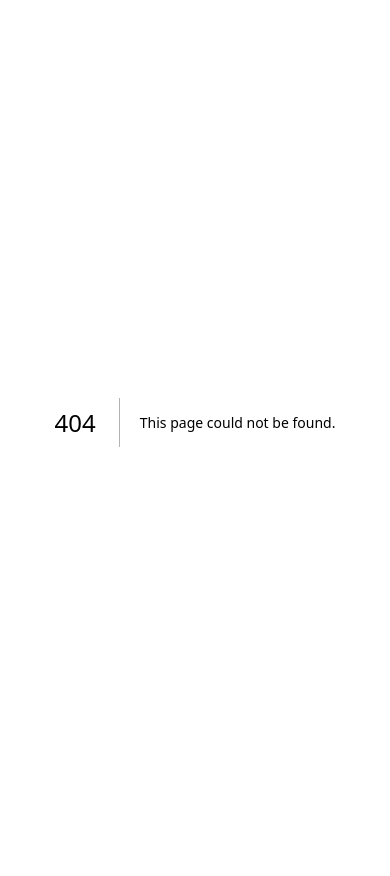
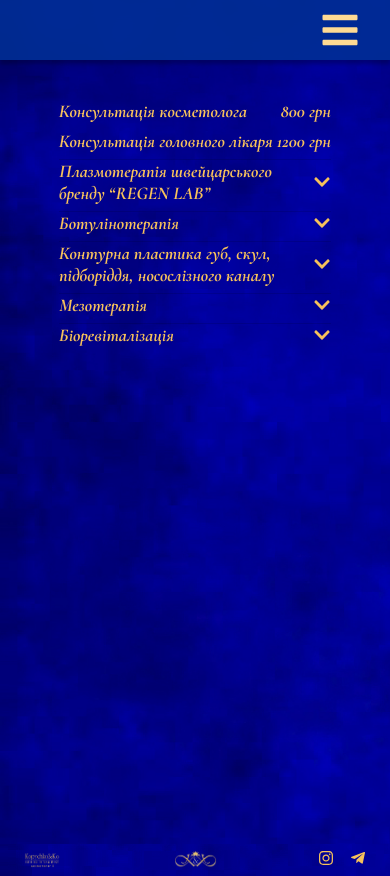
Before and after one commit to MaximKucheriaviy/kolichko-beauty, a Next.js app: page /price-list in a window 390 px wide. Before the commit this address had no page. Before the commit the page ends 844 px from the top, so only its background shows below. Built offline with nearby package versions, Linux system fonts and the light colour scheme; a web font is replaced by a local one.

Commit message:
price mobile ready

```diff
--- a/components/Header/Header.jsx
+++ b/components/Header/Header.jsx
@@ -7,10 +7,10 @@ import { FaBars } from "react-icons/fa";
 export const Header = () => {
   return (
     <StyledHeader>
+      <button className="burgerButton">
+        <FaBars className="burger" />
+      </button>
       <Container>
-        <button className="burgerButton">
-          <FaBars className="burger" />
-        </button>
         <nav className="inlineNavigation">
           <ul className="navigation">
             <li>
@@ -29,7 +29,7 @@ export const Header = () => {
               </AnchorLink>
             </li>
             <li>
-              <Link href="/">Ціни</Link>
+              <Link href="/price-list">Ціни</Link>
             </li>
             <li>
               <AnchorLink href="#contacts" offset={40}>
--- a/components/Header/StyledHeader.jsx
+++ b/components/Header/StyledHeader.jsx
@@ -17,6 +17,7 @@ export const StyledHeader = styled.header`
   & .burgerButton {
     display: block;
     margin: 0;
+    margin-right: 30px;
     padding: 0;
     border: none;
     background-color: transparent;
--- a/components/StyledPages/StyledMain.jsx
+++ /dev/null
@@ -1 +0,0 @@
-import styled from "@emotion/styled";
--- /dev/null
+++ b/components/StyledPages/StyledPriceList.jsx
@@ -0,0 +1,75 @@
+import styled from "@emotion/styled";
+
+export const StyledPriceList = styled.section`
+  background-image: url("background.jpg");
+  background-repeat: no-repeat;
+  background-size: cover;
+  background-attachment: fixed;
+  min-height: 100vh;
+  .container {
+    padding-top: 100px;
+    display: flex;
+    flex-direction: column;
+    gap: 8px;
+  }
+
+  & .briceBigItem {
+    display: flex;
+    justify-content: space-between;
+  }
+  & .acordion,
+  & .briceBigItem {
+    & .summary {
+      padding: 0;
+      margin: 0;
+      min-height: 0px;
+      & div {
+        margin: 0;
+      }
+    }
+    & .ditales {
+      & ul {
+        display: flex;
+        flex-direction: column;
+        gap: 10px;
+      }
+      gap: 10px;
+      padding: 0;
+      padding-top: 10px;
+      font-size: 14px;
+    }
+    box-shadow: none;
+    background-color: transparent;
+    font-family: Cormorant;
+    font-size: 18px;
+    font-style: italic;
+    font-weight: 700;
+    line-height: normal;
+    color: #f6c15b;
+  }
+
+  & .icon {
+    fill: rgba(246, 193, 91, 1);
+  }
+
+  & .priceItem {
+    display: flex;
+    justify-content: space-between;
+    gap: 30px;
+    & .circle {
+      width: 4px;
+      height: 4px;
+      border-radius: 50%;
+      background-color: #f6c15b;
+    }
+    & .titleDiv {
+      flex-shrink: 2;
+      display: flex;
+      align-items: center;
+      gap: 8px;
+    }
+    & .price {
+      white-space: nowrap;
+    }
+  }
+`;
--- /dev/null
+++ b/pages/price-list/index.jsx
@@ -0,0 +1,171 @@
+import { Layout } from "@/components/Layout/Layout";
+import { Accordion, AccordionSummary, AccordionDetails } from "@mui/material";
+import { Container } from "@/components/Container/Container";
+import { StyledPriceList } from "@/components/StyledPages/StyledPriceList";
+import { FaChevronDown } from "react-icons/fa";
+
+const MyAcordion = ({ title, children }) => {
+  return (
+    <Accordion elevation={0} disableGutters className="acordion">
+      <AccordionSummary
+        className="summary"
+        expandIcon={<FaChevronDown className="icon" />}
+      >
+        {title}
+      </AccordionSummary>
+      <AccordionDetails className="ditales">{children}</AccordionDetails>
+    </Accordion>
+  );
+};
+
+const PriceItem = ({ title, price }) => {
+  return (
+    <li className="priceItem">
+      <div className="titleDiv">
+        <div className="circle"> </div>
+        <p>{title}</p>
+      </div>
+      <p className="price">{price}</p>
+    </li>
+  );
+};
+
+export default function List() {
+  return (
+    <Layout>
+      <StyledPriceList>
+        <Container className="container">
+          <div className="briceBigItem">
+            <p>Консультація косметолога</p>
+            <p>800 грн</p>
+          </div>
+          <div className="briceBigItem">
+            <p>Консультація головного лікаря </p>
+            <p>1200 грн</p>
+          </div>
+          <MyAcordion title={`Плазмотерапія швейцарського бренду “REGEN LAB”`}>
+            <ul>
+              <PriceItem
+                title={`PRP- терапія “BCT”1 пробірка`}
+                price={"6000 грн"}
+              />
+              <PriceItem
+                title={`PRP- терапія “CELLULAR MATRIX” 1 пробірка`}
+                price={"8000 грн"}
+              />
+              <PriceItem
+                title={`PRP- терапія набір “PLUS”`}
+                price={"430 євро"}
+              />
+              <PriceItem
+                title={`PRP- терапія королівський набір “PLUS”+”CELLULAR MATRIX”`}
+                price={"21000 грн"}
+              />
+              <PriceItem
+                title={`Ліпофілінг системою “REGEN LAB”`}
+                price={"1500 євро"}
+              />
+            </ul>
+          </MyAcordion>
+          <MyAcordion title={`Ботулінотерапія`}>
+            <ul>
+              <PriceItem title={`Чоло (жін/чол)`} price={"3000/3300 грн"} />
+              <PriceItem
+                title={`Міжбрівка (жін/чол)`}
+                price={"3000/3300 грн"}
+              />
+              <PriceItem
+                title={`Чоло+міжбрівка (жін/чол)`}
+                price={"5300/6000 грн"}
+              />
+              <PriceItem title={`Очі (жін/чол)`} price={"2400/3000 грн"} />
+              <PriceItem
+                title={`Мезоботекс нижнє віко (жін/чол)`}
+                price={"1200/1800 грн"}
+              />
+              <PriceItem
+                title={`Чоло+міжбрівка+очі (жін/чол)`}
+                price={"7100/8000 грн"}
+              />
+              <PriceItem
+                title={`Зморшки кролика (жін/чол)`}
+                price={"1200/1500 грн"}
+              />
+              <PriceItem
+                title={`Підборіддя (жін/чол)`}
+                price={"1500/1800 грн"}
+              />
+              <PriceItem title={`Яснева посмішка`} price={"1200 грн"} />
+              <PriceItem title={`Кисетні зморшки`} price={"1200 грн"} />
+              <PriceItem
+                title={`Лікування бруксизму`}
+                price={"4000/4400 грн"}
+              />
+              <PriceItem title={`Платізма шиї`} price={"6000 грн"} />
+              <PriceItem
+                title={`Ботулінотерапія всього обличчя FULL FACE (жін/чол)`}
+                price={"12000/13000 грн"}
+              />
+              <PriceItem
+                title={`Ботулінотерапія FULL FACE + платізма шиї`}
+                price={"17000 грн"}
+              />
+              <PriceItem
+                title={`Лікування гіпергідроза (жін./чол.)`}
+                price={"8000/9600 грн"}
+              />
+              <PriceItem title={`Лікування мігрені`} price={"35000 грн"} />
+            </ul>
+          </MyAcordion>
+          <MyAcordion
+            title={`Контурна пластика губ, скул, підборіддя, носослізного каналу`}
+          >
+            <ul>
+              <PriceItem
+                title={`Філери 1 категаріі (Juviderm 3, Juviderm 4, Neuramis, Luminera)`}
+                price={"6000 грн"}
+              />
+              <PriceItem
+                title={`Філери 2 категоріі (Belotero balance/soft/lips, Juviderm volbela/volift)`}
+                price={"8000 грн"}
+              />
+              <PriceItem
+                title={`Філери 3 категоріі (Hyabel, Vario Derm) Німеччина`}
+                price={"10200 грн"}
+              />
+              <PriceItem title={`Філер для тіла 10 мл`} price={"400 євро"} />
+            </ul>
+          </MyAcordion>
+          <MyAcordion title={`Мезотерапія`}>
+            <ul>
+              <PriceItem title={`Гіалуронідаза`} price={"1200 грн"} />
+              <PriceItem
+                title={`Ліполітик F-XBC body (5 мл)`}
+                price={"1500 грн"}
+              />
+              <PriceItem title={`PB Serum Тріада`} price={"3500 грн"} />
+              <PriceItem title={`PB Serum Medical Low`} price={"300 євро"} />
+              <PriceItem title={`PB Serum Medical Medium`} price={"300 євро"} />
+              <PriceItem
+                title={`Чоло+міжбрівка (жін/чол)`}
+                price={"300 євро"}
+              />
+            </ul>
+          </MyAcordion>
+          <MyAcordion title={`Біоревіталізація`}>
+            <ul>
+              <PriceItem title={`Neauvia 2,5 ml`} price={"4400 грн"} />
+              <PriceItem title={`Rejuran I 1 ml`} price={"3500 грн"} />
+              <PriceItem title={`Rejuran S 1 ml`} price={"3500 грн"} />
+              <PriceItem title={`Rejiran Healer 2 ml`} price={"6000 грн"} />
+              <PriceItem title={`Profhilo 2 ml`} price={"6900 грн"} />
+              <PriceItem title={`Juvuderm Volite 1 ml`} price={"8000 грн"} />
+              <PriceItem title={`Belotero Hydra 1 ml`} price={"4400 грн"} />
+              <PriceItem title={`IAL system 1 ml`} price={"5100 грн"} />
+            </ul>
+          </MyAcordion>
+        </Container>
+      </StyledPriceList>
+    </Layout>
+  );
+}
```
